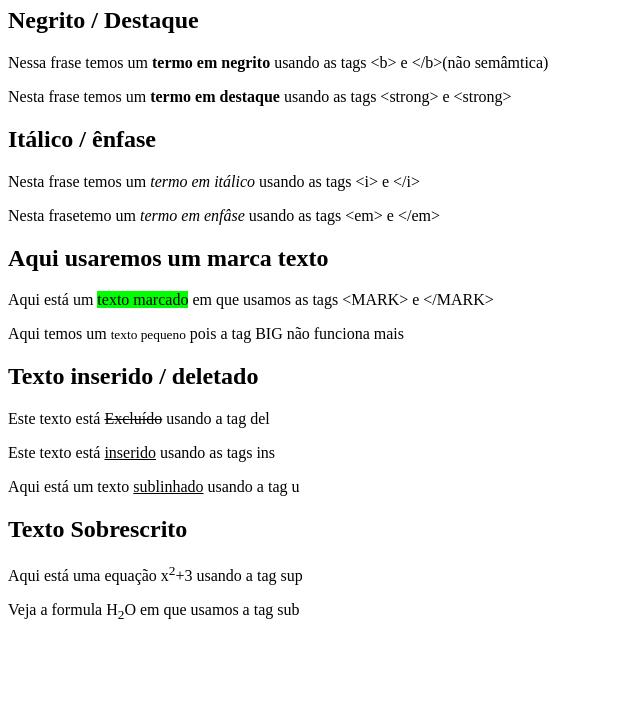
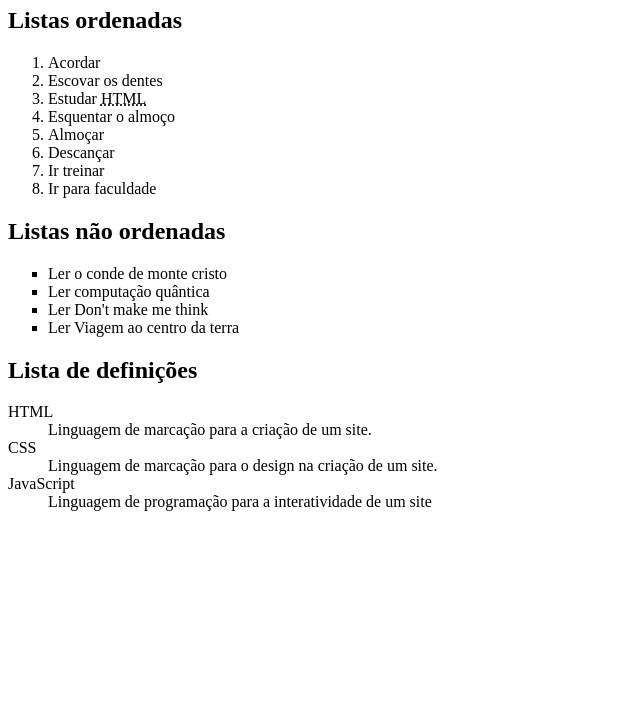
Before and after one commit to DiegodOliveira/Repositorio-1.0, a plain HTML site: page index.html in a window 1280 px wide. Shown: the part 73-800 px from the top of the page, without its empty margins (0-640 px from the left). Drawn offline with Linux system fonts and the light colour scheme.

Commit message:
Add files via upload

```diff
--- a/index.html
+++ b/index.html
@@ -5,30 +5,36 @@
     <meta http-equiv="X-UA-Compatible" content="IE=edge">
     <meta name="viewport" content="width=device-width, initial-scale=1.0">
     <link rel="shortcut icon" href="Flat Face.ico" type="image/x-icon">
-    <title>Formatação de textos</title>
-     <style>
-        mark {
-            background-color: lime;
-        }
-     </style>
+    <title>Listas</title>
 </head>
 <body>
-    <h1>Principais formatações</h1>
-    <h2>Negrito / Destaque</h2>
-    <p>Nessa frase temos um <b>termo em negrito</b> usando as tags &lt;b&gt; e &lt;/b&gt;(não semâmtica)</p>
-    <p>Nesta frase temos um <strong>termo em destaque</strong> usando as tags &lt;strong&gt; e &lt;strong&gt;</p>
-    <h2>Itálico / ênfase</h2>
-    <p>Nesta frase temos um <i>termo em itálico</i> usando as tags &lt;i&gt; e &lt;/i&gt;</p>
-    <p>Nesta frasetemo um <em>termo em enfâse</em> usando as tags &lt;em&gt; e &lt;/em&gt;</p>
-    <h2>Aqui usaremos um marca texto</h2>
-    <p>Aqui está um <mark>texto marcado</mark> em que usamos as tags &lt;MARK&GT; e &lt;/MARK&gt;</p>
-    <p>Aqui temos um <small>texto pequeno</small> pois a tag BIG não funciona mais</p>
-    <h2>Texto inserido / deletado</h2>
-    <p>Este texto está <del>Excluído</del> usando a tag del</p>
-    <p>Este texto está <ins>inserido</ins> usando as tags ins</p>
-    <p>Aqui está um texto <u>sublinhado</u> usando a tag u</p>
-    <h2>Texto Sobrescrito</h2>
-    <p>Aqui está uma equação x<sup>2</sup>+3 usando a tag sup</p>
-    <p>Veja a formula H<sub>2</sub>O em que usamos a tag sub</p>
+    <h1>Trabalhando com listas</h1>
+    <h2>Listas ordenadas</h2>
+    <ol type="1">
+        <li>Acordar</li>
+        <li>Escovar os dentes</li>
+        <li>Estudar <abbr title="Hypertext Markup Language">HTML</abbr></li>
+        <li>Esquentar o almoço</li>
+        <li>Almoçar</li>
+        <li>Descançar</li>
+        <li>Ir treinar</li>
+        <li>Ir para faculdade</li>
+    </ol>
+    <h2>Listas não ordenadas</h2>
+    <ul type="square">
+        <li>Ler o conde de monte cristo</li>
+        <li>Ler computação quântica</li>
+        <li>Ler Don't make me think</li>
+        <li>Ler Viagem ao centro da terra</li>
+    </ul>
+    <h2>Lista de definições</h2>
+    <dl>
+        <dt>HTML</dt>
+        <dd>Linguagem de marcação para a criação de um site.</dd>
+        <dt>CSS</dt>
+        <dd>Linguagem de marcação para o design na criação de um site.</dd>
+        <dt>JavaScript</dt>
+        <dd>Linguagem de programação para a interatividade de um site</dd>
+    </dl>
 </body>
 </html>
```
